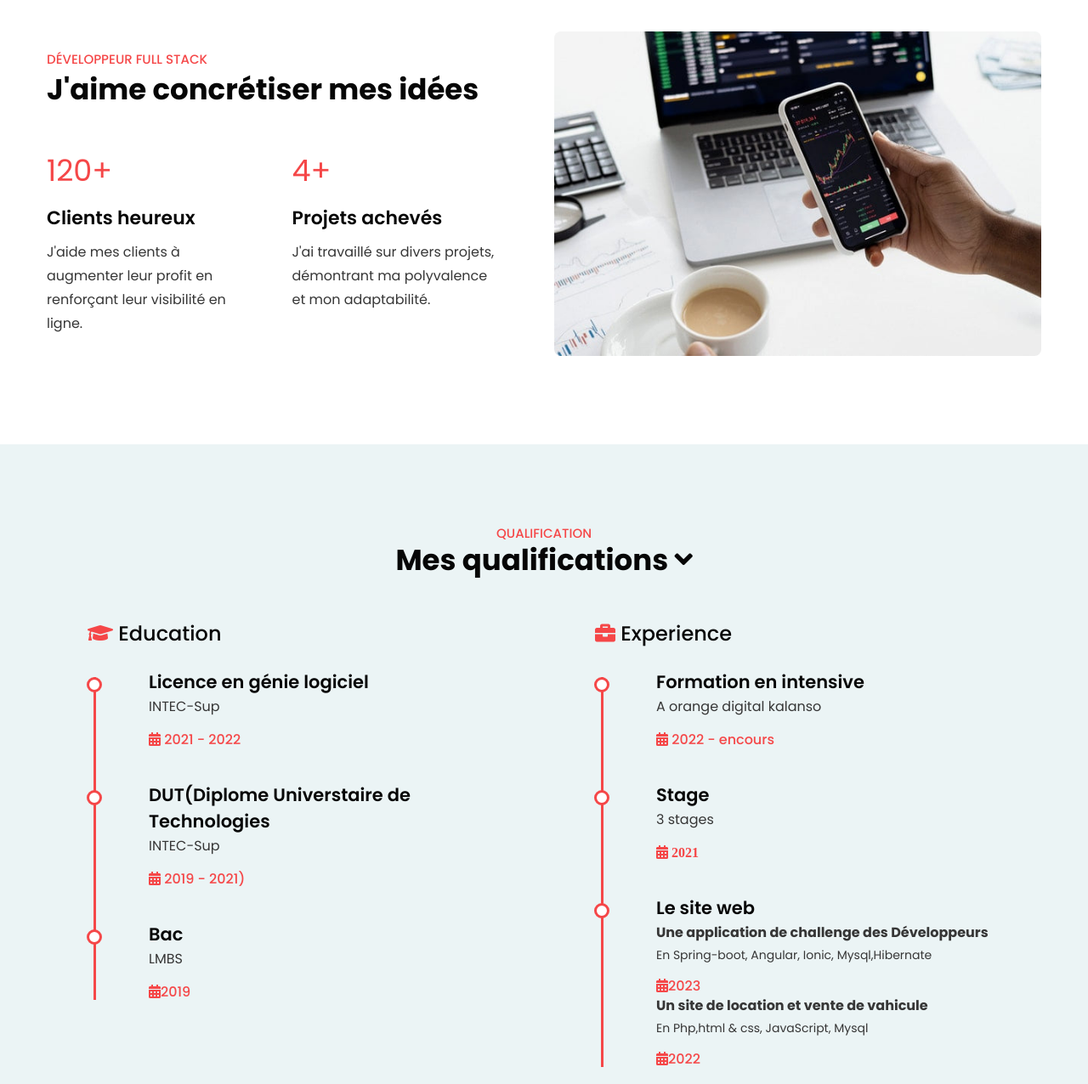
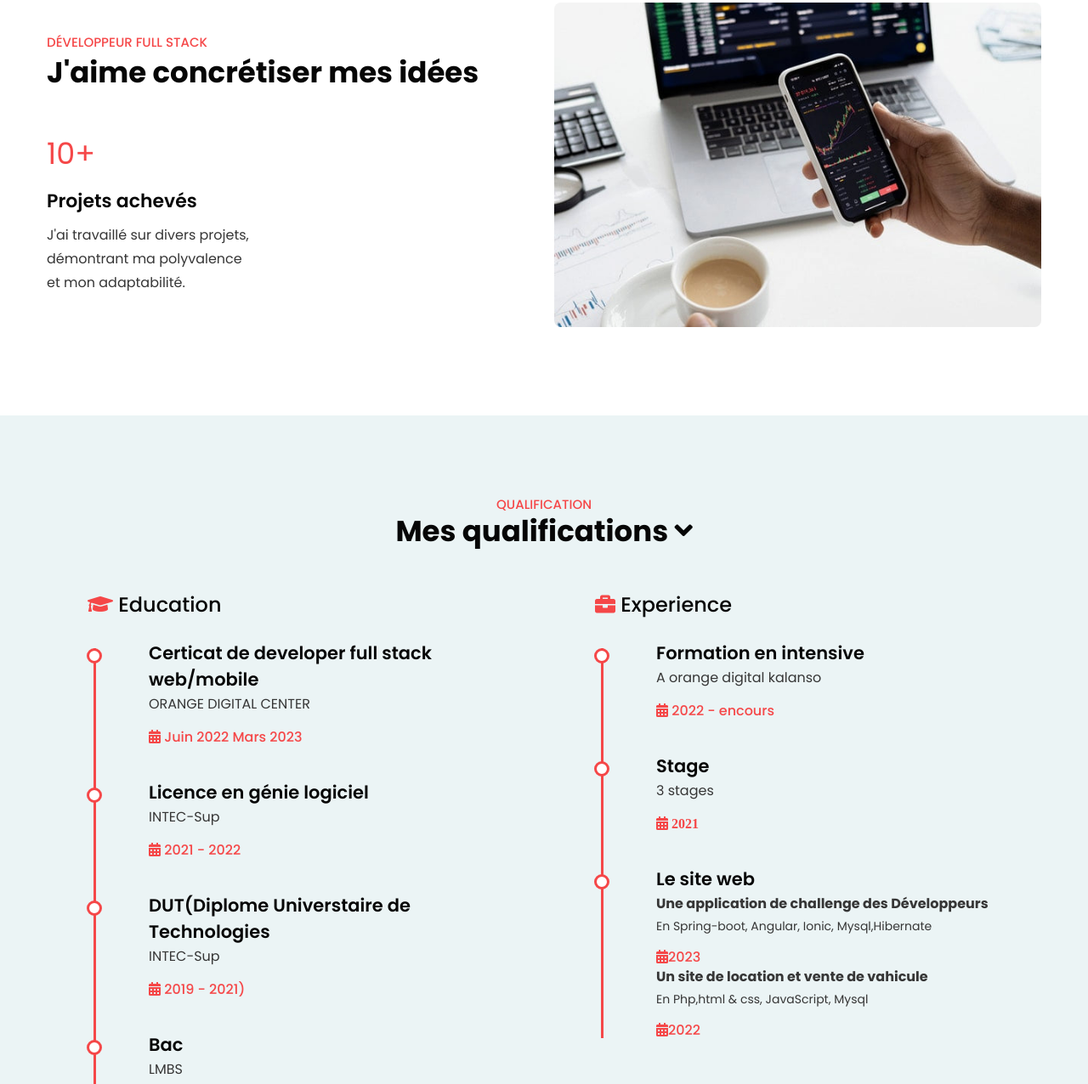
Before and after one commit to Mamdy017/Mamdy017.github.io, a plain HTML site: page index.html in a window 1280 px wide. Shown: the part 2314-3590 px from the top of the page at 85% size. Drawn offline with Linux system fonts and the light colour scheme.

Commit message:
apres l'ajout de cv

```diff
--- a/index.html
+++ b/index.html
@@ -168,13 +168,13 @@
                                 <p>Camara Mamady </p>
                             </li>
                         </ul>
-                        <ul class="single-info">
+                        <!-- <ul class="single-info">
                             <li class="name-style">Age</li>
                             <li>:</li>
                             <li>
                                 <p>22 ans</p>
                             </li>
-                        </ul>
+                        </ul> -->
                         <ul class="single-info">
                             <li class="name-style">De</li>
                             <li>:</li>
@@ -222,14 +222,14 @@
                     <h5 class="title-small mb-1">Développeur full Stack</h5>
                     <h3 class="title-style">J'aime concrétiser mes idées</h3>
                     <div class="cwp23-text-cols mt-lg-5 mt-4">
-                        <div class="column">
+                        <!-- <div class="column">
                             <span>120+</span>
                             <h4>Clients heureux</h4>
                             <p>J'aide mes clients à augmenter leur profit en renforçant leur visibilité en ligne.
                             </p>
-                        </div>
+                        </div> -->
                         <div class="column">
-                            <span>4+</span>
+                            <span>10+</span>
                             <h4>Projets achevés </h4>
                             <p>J'ai travaillé sur divers projets, démontrant ma polyvalence et mon adaptabilité.
                             </p>
@@ -258,6 +258,15 @@
                     <div class="col-lg-6">
                         <h5 class="sub-title-timeline"><i class="fas fa-graduation-cap"></i> Education</h5>
                         <div class="timeline">
+                            <div class="column">
+                                <div class="title">
+                                    <h2>Certicat de developer full stack web/mobile</h2>
+                                </div>
+                                <div class="description">
+                                    <p>ORANGE DIGITAL CENTER</p>
+                                    <h6><i class="fas fa-calendar-alt"></i> Juin 2022 Mars 2023</h6>
+                                </div>
+                            </div>
                             <div class="column">
                                 <div class="title">
                                     <h2>Licence en génie logiciel</h2>
```
Also changed, not shown: 2 other files.
